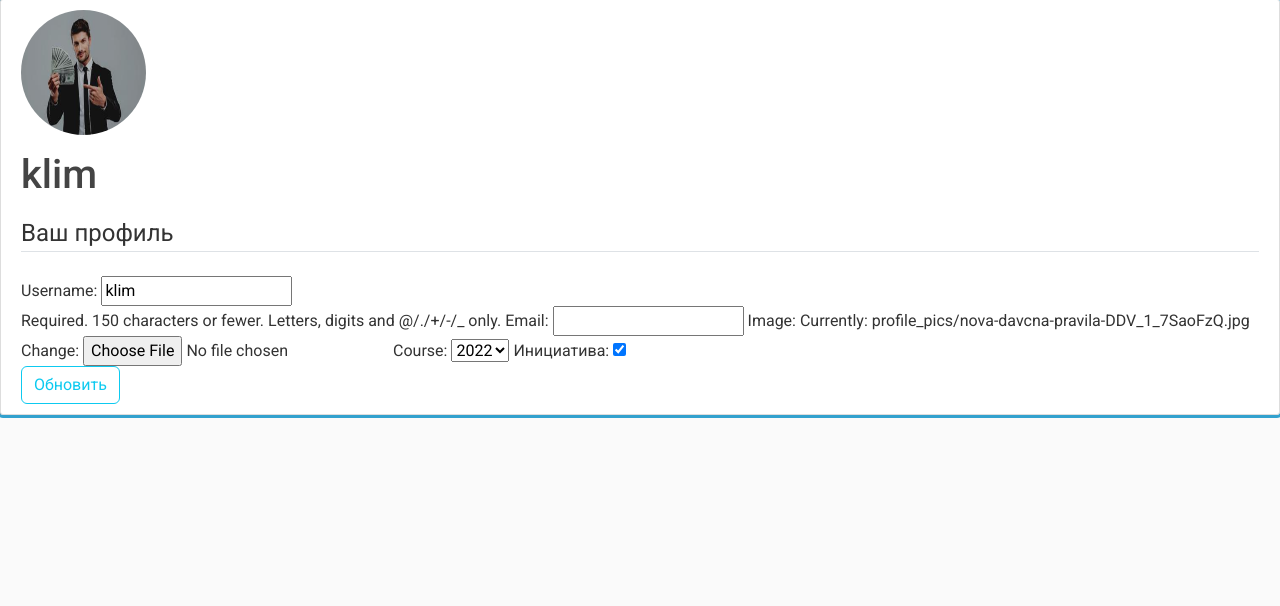
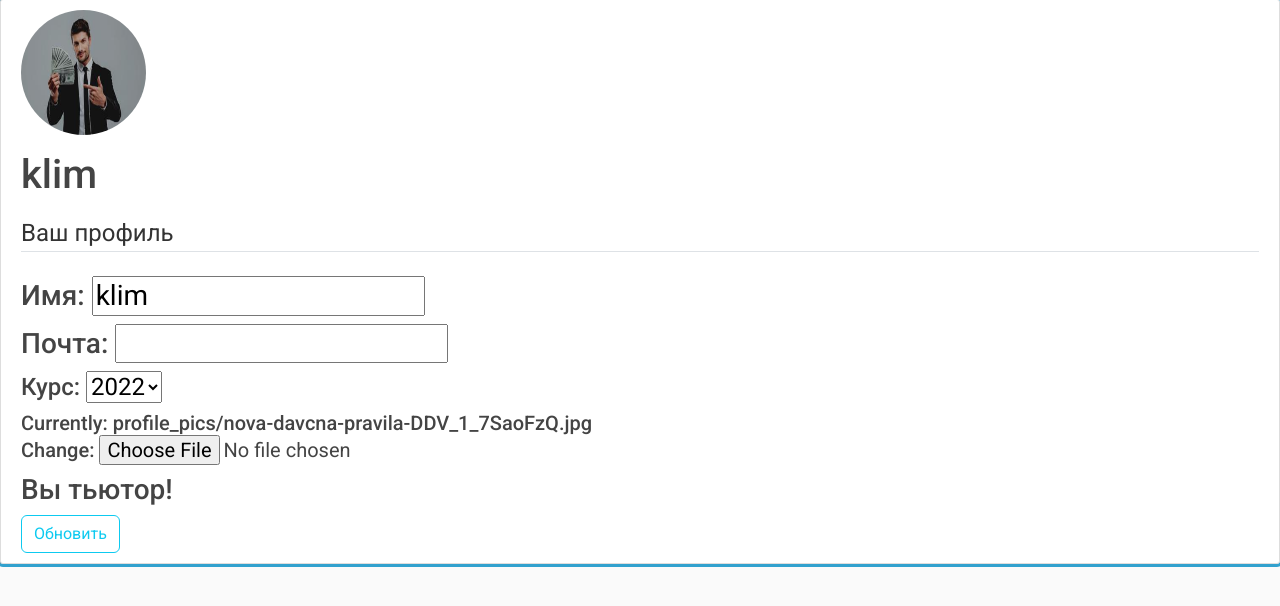
Before and after one commit to nonskayaa/ItisTutors, a Django app: page /profile in a window 1280 px wide. Shown: the part 88-694 px from the top of the page. Run offline with Django 4.2, Linux system fonts and the light colour scheme; a user stored in the database is signed in; data comes from the database, SQL or seed files in the repository; both versions use the stored data as it was after the commit; some libraries are stand-ins or nearby versions.

Commit message:
Изменена страница профиля

```diff
--- a/itisTutors/users/templates/users/profile.html
+++ b/itisTutors/users/templates/users/profile.html
@@ -13,8 +13,15 @@
           {% csrf_token %}
           <fieldset class="form-group">
               <legend class="border-bottom mb-4">Ваш профиль</legend>
-              {{ u_form }}
-              {{ p_form }}
+              <h3>Имя: {{ u_form.username }}</h3>
+              <h3>Почта: {{ u_form.email }}</h3>
+              <h4>Курс: {{ p_form.course }}</h4>
+              <h5>{{ p_form.image }}</h5>
+              {%if user.Profile.tutorPermissions%}
+                <h3>Вы тьютор!</h3>
+              {%else%}
+                <h3>Инициатива {{p_form.initiative}}</h3>
+              {%endif%}
           </fieldset>
           <div class="form-group">
               <button class="btn btn-outline-info" type="submit">Обновить</button>
```
Also changed, not shown: itisTutors/db.sqlite3.
